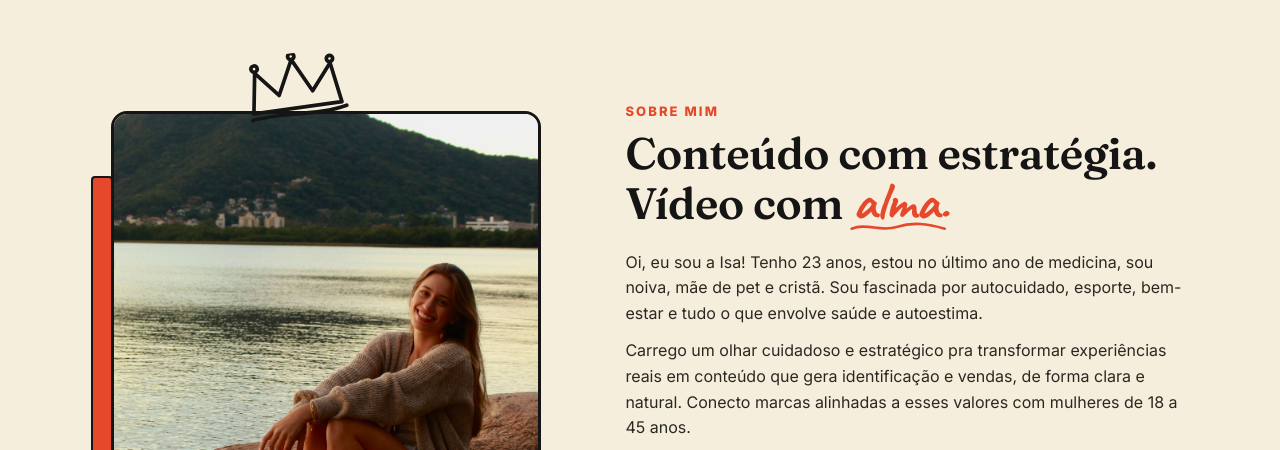
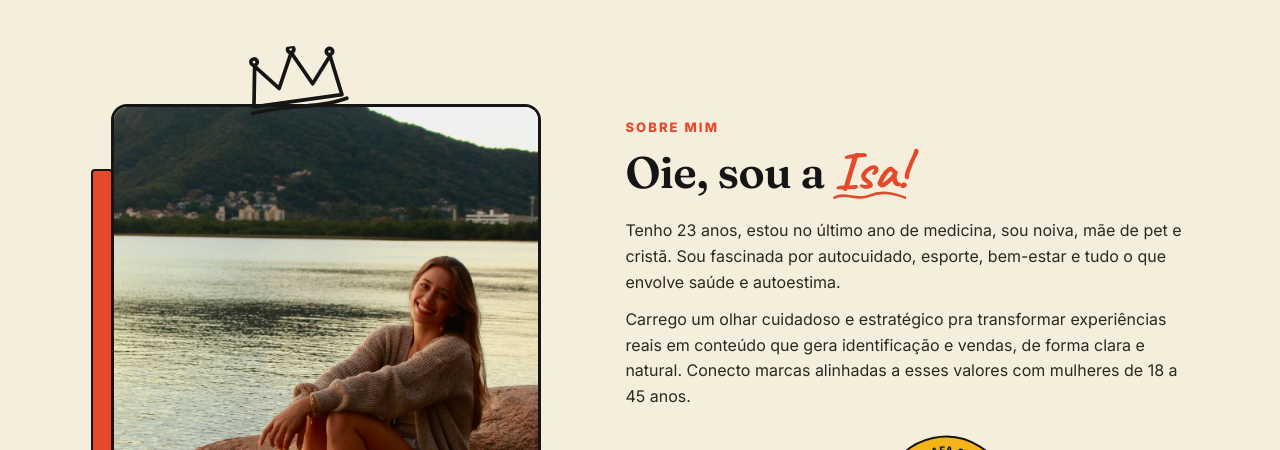
Before and after one commit to isapandini/ugc, a plain HTML site: page index.html in a window 1280 px wide. Shown: the part 820-1270 px from the top of the page. Drawn offline with Linux system fonts and the light colour scheme.

Commit message:
Update index.html

```diff
--- a/index.html
+++ b/index.html
@@ -493,7 +493,7 @@ function montarSobre(){
       '</div>' +
       '<div class="sobre-txt">' +
         '<p class="kicker">Sobre mim</p>' +
-        '<h2 class="tit">Conteúdo com estratégia. Vídeo com <span class="mao">alma.' + sublinhado() + '</span></h2>' +
+        '<h2 class="tit">Oie, sou a <span class="mao">Isa!' + sublinhado() + '</span></h2>' +
         '<div class="texto-sobre">' + texto + '</div>' +
         '<div class="assina"><p class="assinatura">' + esc(DADOS.nome) + '</p>' +
           '<svg class="circ-am" viewBox="0 0 200 200" aria-hidden="true"><defs><path id="ca" d="M100,100 m-70,0 a70,70 0 1,1 140,0 a70,70 0 1,1 -140,0"/></defs><circle cx="100" cy="100" r="96" fill="#F2B416" stroke="#151515" stroke-width="3"/><text fill="#151515"><textPath href="#ca" textLength="436" lengthAdjust="spacing">Aluno da Rafa Chagas · formado no método ✸ </textPath></text><text x="100" y="122" text-anchor="middle" fill="#E5482A" style="font:900 60px var(--tx)">✸</text></svg>' +
@@ -831,7 +831,7 @@ const DADOS = {
 
   // Texto do "Sobre mim", em primeira pessoa. Para quebrar parágrafo, deixe uma linha em branco (\n\n).
   // Fale: quem você é, onde mora, sua rotina e por que as marcas do seu nicho combinam com você.
-  sobreTexto: 'Oi, eu sou a Isa! Tenho 23 anos, estou no último ano de medicina, sou noiva, mãe de pet e cristã. Sou fascinada por autocuidado, esporte, bem-estar e tudo o que envolve saúde e autoestima.\n\nCarrego um olhar cuidadoso e estratégico pra transformar experiências reais em conteúdo que gera identificação e vendas, de forma clara e natural. Conecto marcas alinhadas a esses valores com mulheres de 18 a 45 anos.',
+  sobreTexto: 'Tenho 23 anos, estou no último ano de medicina, sou noiva, mãe de pet e cristã. Sou fascinada por autocuidado, esporte, bem-estar e tudo o que envolve saúde e autoestima.\n\nCarrego um olhar cuidadoso e estratégico pra transformar experiências reais em conteúdo que gera identificação e vendas, de forma clara e natural. Conecto marcas alinhadas a esses valores com mulheres de 18 a 45 anos.',
 
   // Os 3 diferenciais (ícones disponíveis: 'alvo', 'roteiro', 'edicao').
   diferenciais: [
```
